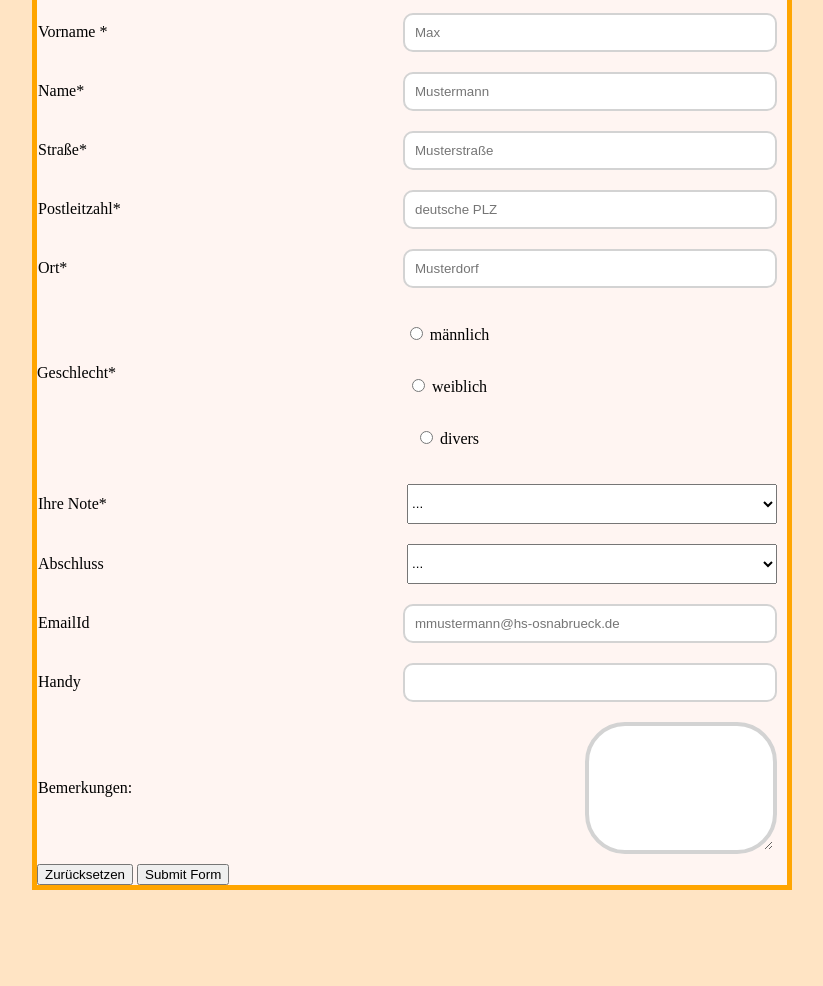
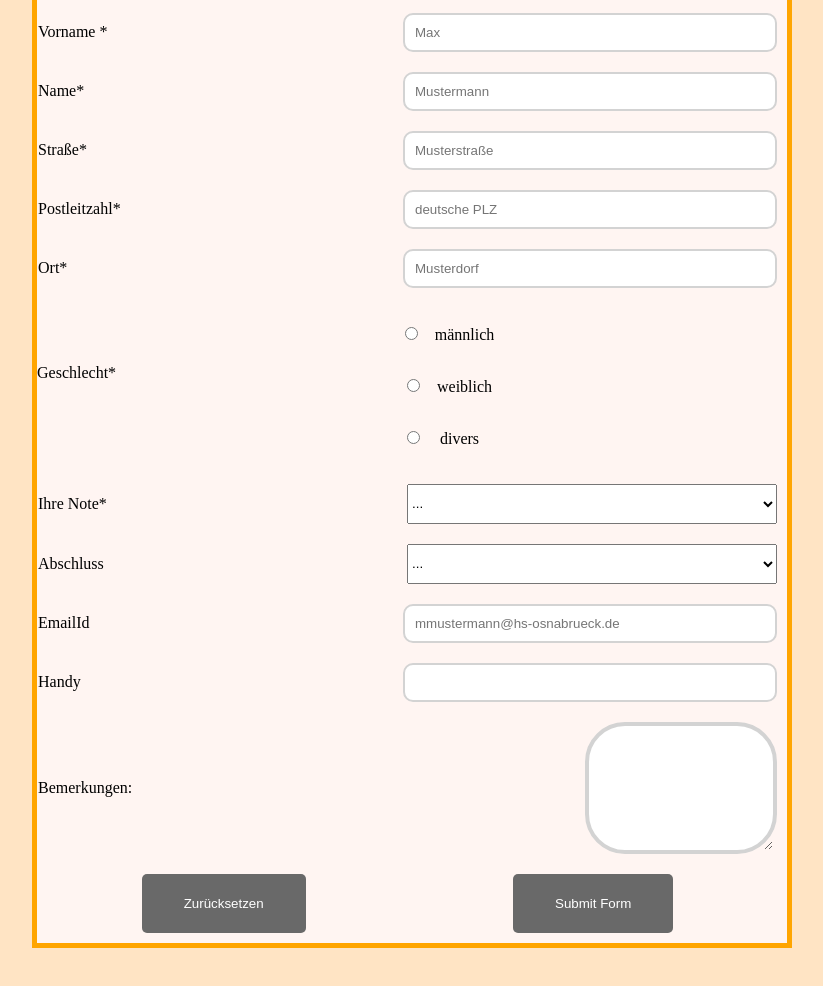
Before and after one commit to TDBHD/08huudu_lengelma, a plain HTML site: page index.html in a window 1280 px wide. Shown: the part 132-1118 px from the top of the page, without its empty margins (228-1051 px from the left). Before the commit the page ends 1072 px from the top, so only its background shows below. Drawn offline with Linux system fonts and the light colour scheme.

Commit message:
fixed radio buttons

```diff
--- a/css/stylesheet.css
+++ b/css/stylesheet.css
@@ -8,7 +8,6 @@ h1{
 
 }
 
-/* Dropdown Source modified  https://codepen.io/markcaron/pen/wdVmpBn */
 
 form{
     text-align: left;
@@ -77,3 +76,26 @@ select{
     float: left;
     padding-top: 50px;
 }
+
+button{
+    background-color: dimgray;
+    padding: 20px 40px;
+    color: white;
+    border-radius: 5px;
+    border-color: transparent;
+}
+
+.buttons{
+    display: flex;
+    justify-content: space-around;
+    align-items: center;
+    padding: 10px 10px 10px 1px;
+
+}
+.radio1{
+    padding: 13px;
+
+}
+label{
+    padding-left: 10px;
+}
--- a/index.html
+++ b/index.html
@@ -42,11 +42,11 @@
             <label class="radio" for="w"> weiblich</label>
         </p>
         <p>
-            <input class="radio" type="radio" id="d" name="Geschlecht" value="Divers">
-            <label class="radio" for="d">divers</label>
+            <input class="radio1" type="radio" id="d" name="Geschlecht" value="Divers">
+            <label class="radio1" for="d">divers</label>
         </p>
     </div>
-    <!---Code modified: https://stackoverflow.com/questions/10967182/select-dropdown-that-redirects-without-javascript-->
+
     <div class="note formular">Ihre Note*
         <label>
             <select class="" name="Note">
@@ -84,9 +84,12 @@
             <textarea class="eingabe" name="Bemerkungen"></textarea>
         </label>
     </div>
+
+    <div class="buttons">
     <button class="reset">Zurücksetzen</button>
     <button class="senden">Submit Form</button>
 </form>
+
 </body>
 
 </html>
```
